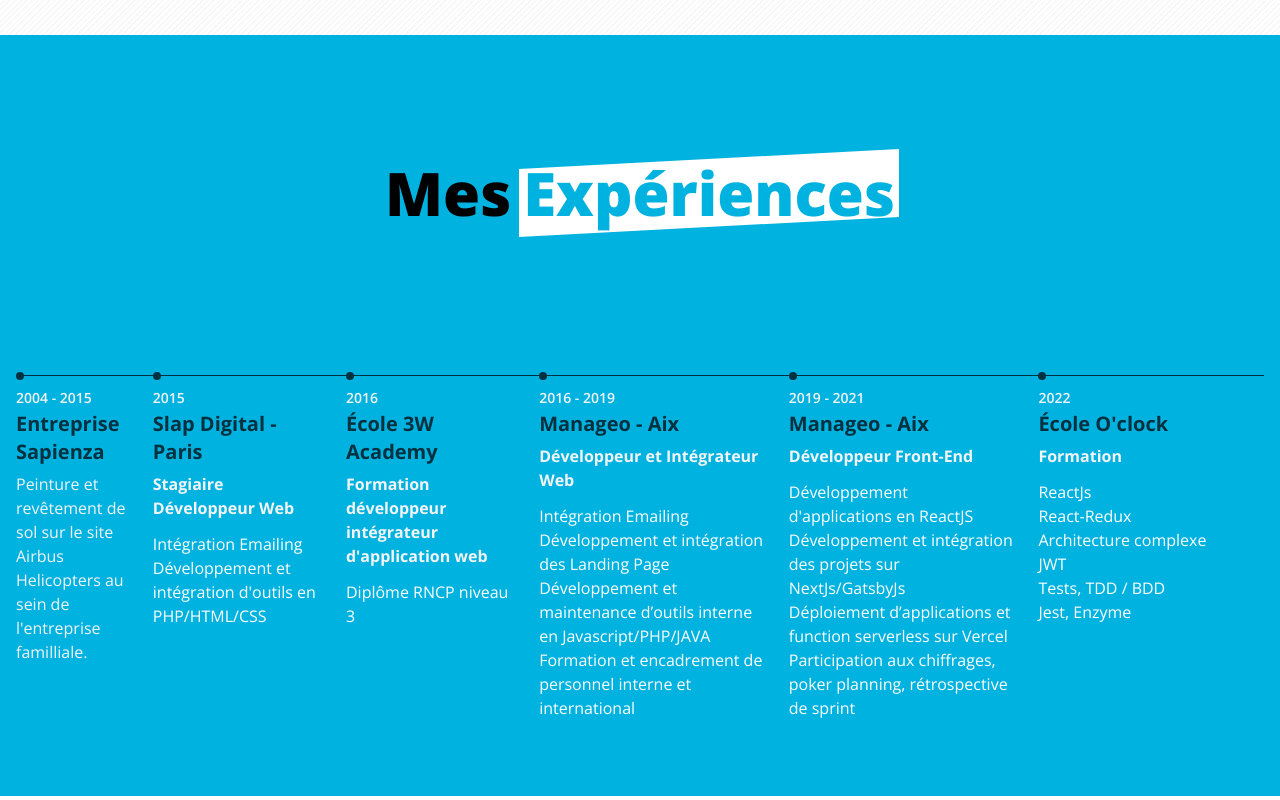
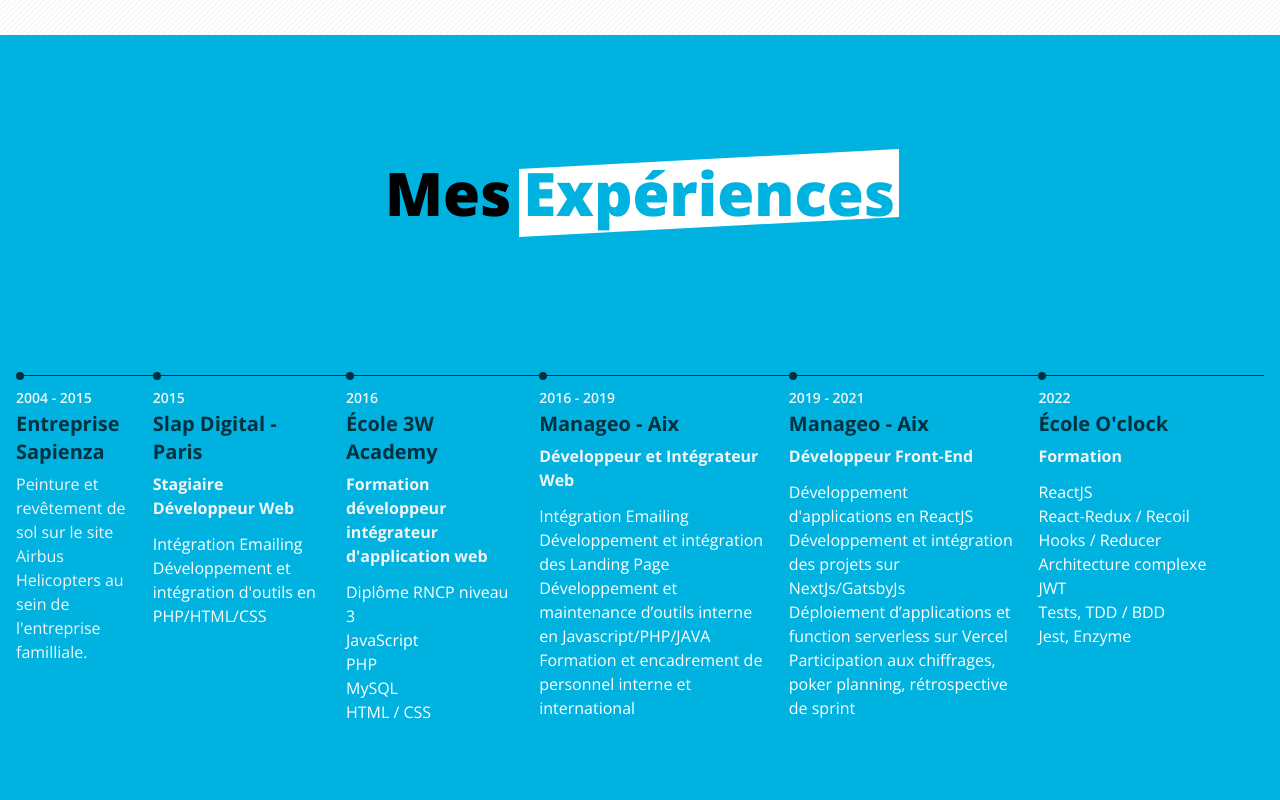
Before and after one commit to Fabrice-Sapienza/portfolio-cv, a Next.js app: page / in a window 1280 px wide. Shown: the part 834-1634 px from the top of the page. Built offline with nearby package versions, Linux system fonts and the light colour scheme; what tw-elements would draw is missing.

Commit message:
update Experience

```diff
--- a/components/Sections/Experience/Experience.jsx
+++ b/components/Sections/Experience/Experience.jsx
@@ -43,6 +43,10 @@
                             <p className="text-gray-100 mb-3 font-bold">Formation développeur intégrateur d'application web</p>
                             <ul className="text-white font-extralight">
                                 <li>Diplôme RNCP niveau 3</li>
+                                <li>JavaScript</li>
+                                <li>PHP</li>
+                                <li>MySQL</li>
+                                <li>HTML / CSS</li>
                             </ul>
                         </div>
                     </li>
@@ -104,10 +108,13 @@
                             <p className="text-gray-100 mb-3 font-bold">Formation</p>
                             <ul className="text-white font-extralight">
                                 <li>
-                                    ReactJs
+                                    ReactJS
                                 </li>
                                 <li>
-                                    React-Redux
+                                    React-Redux / Recoil
+                                </li>
+                                <li>
+                                    Hooks / Reducer
                                 </li>
                                 <li>
                                     Architecture complexe
```
